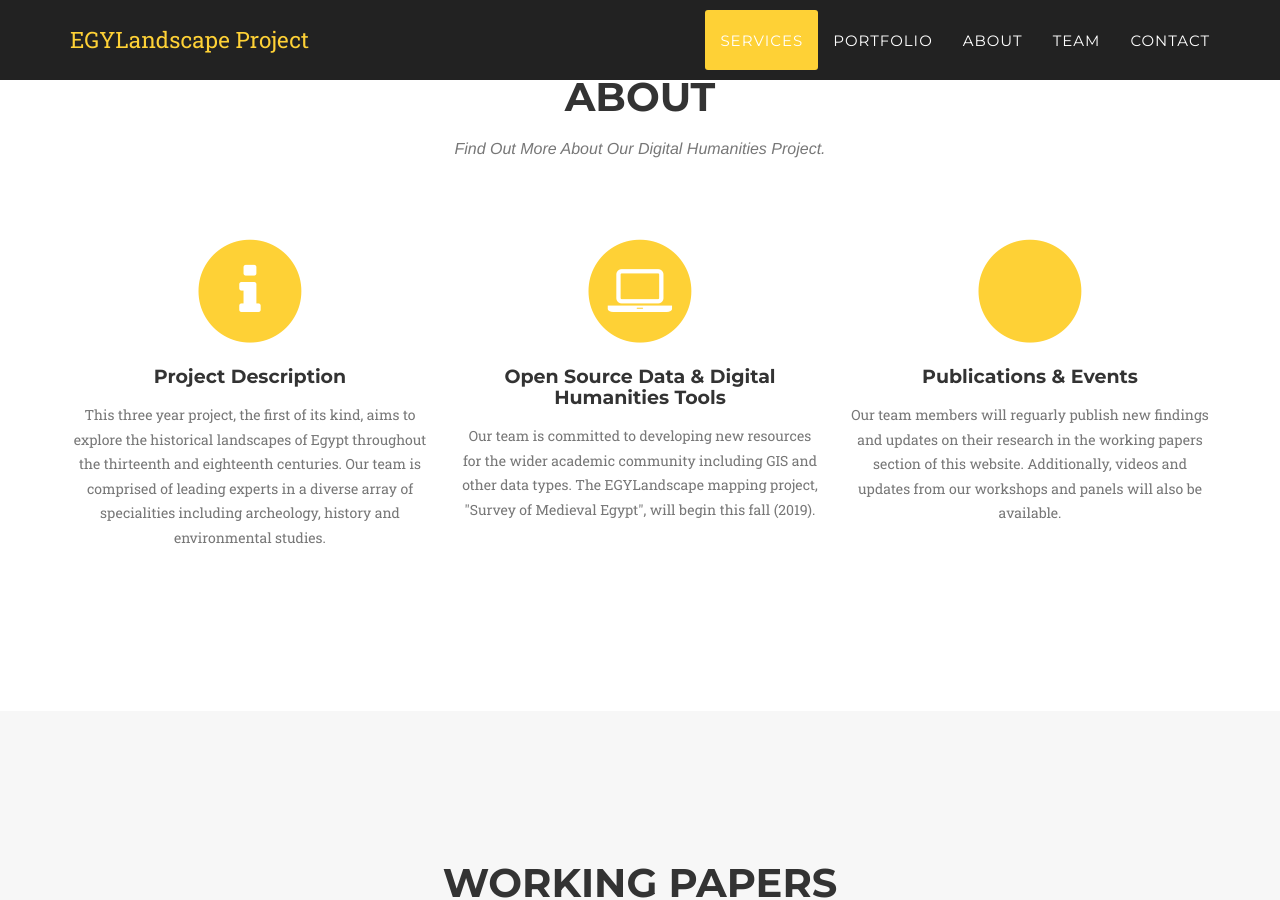
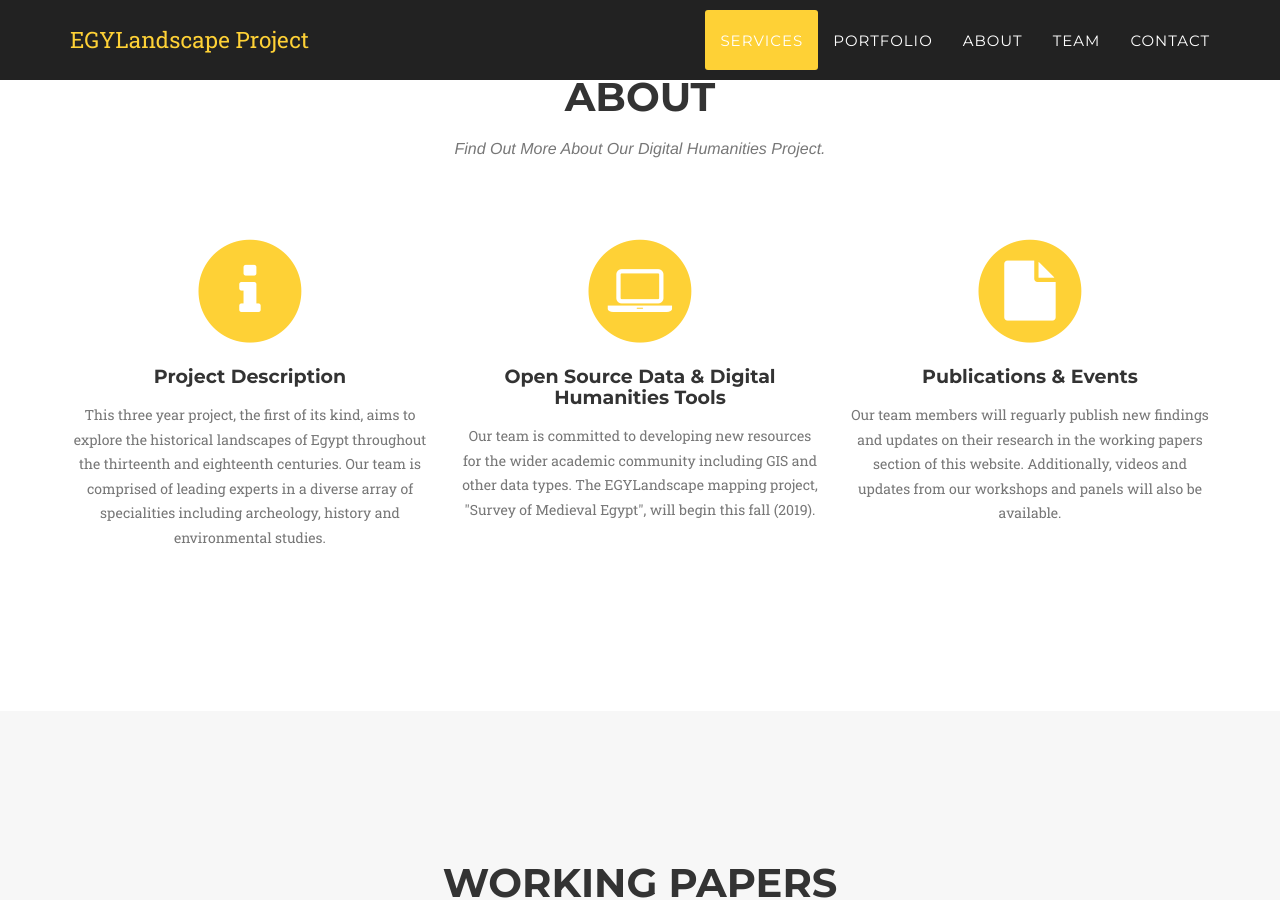
Before and after one commit to mhshaaban/egylandscapeproject.github.io, a Jekyll site: the page built from index.html, in a window 1280 px wide and 900 px high, scrolled down 983 px. Built offline with Jekyll 4.4.1, drawn with Linux system fonts in a browser that asks for light colours; some web fonts are replaced.

Commit message:
Update services.html

```diff
--- a/_includes/services.html
+++ b/_includes/services.html
@@ -29,7 +29,7 @@
                 <div class="col-md-4">
                     <span class="fa-stack fa-4x">
                         <i class="fa fa-circle fa-stack-2x text-primary"></i>
-                        <i class="fa fa-file-alt fa-stack-1x fa-inverse"></i>
+                        <i class="fa fa-file fa-stack-1x fa-inverse"></i>
                     </span>
                     <h4 class="service-heading">Publications & Events</h4>
                     <p class="text-muted">Our team members will reguarly publish new findings and updates on their research in the working papers section of this website.
```
